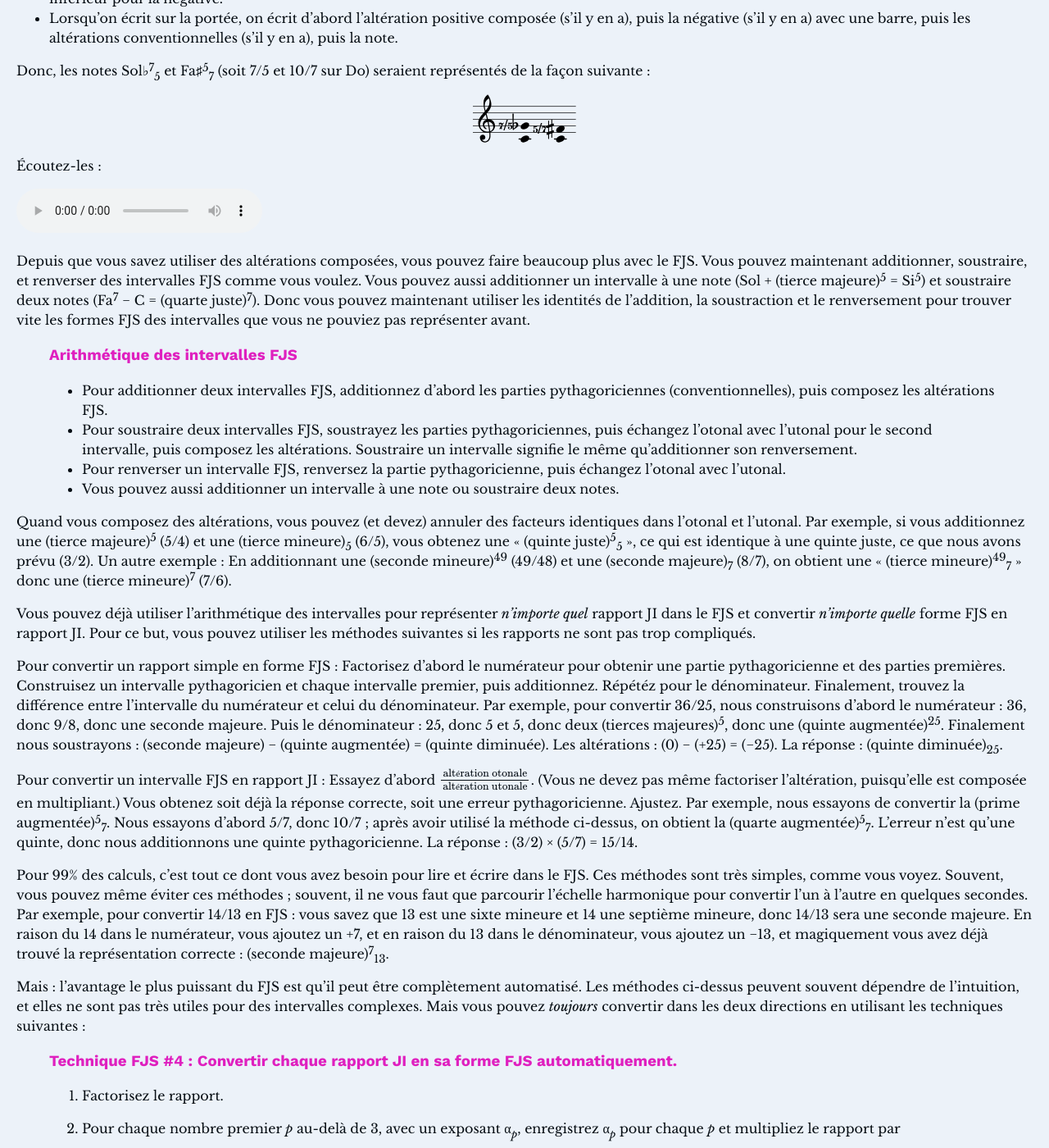
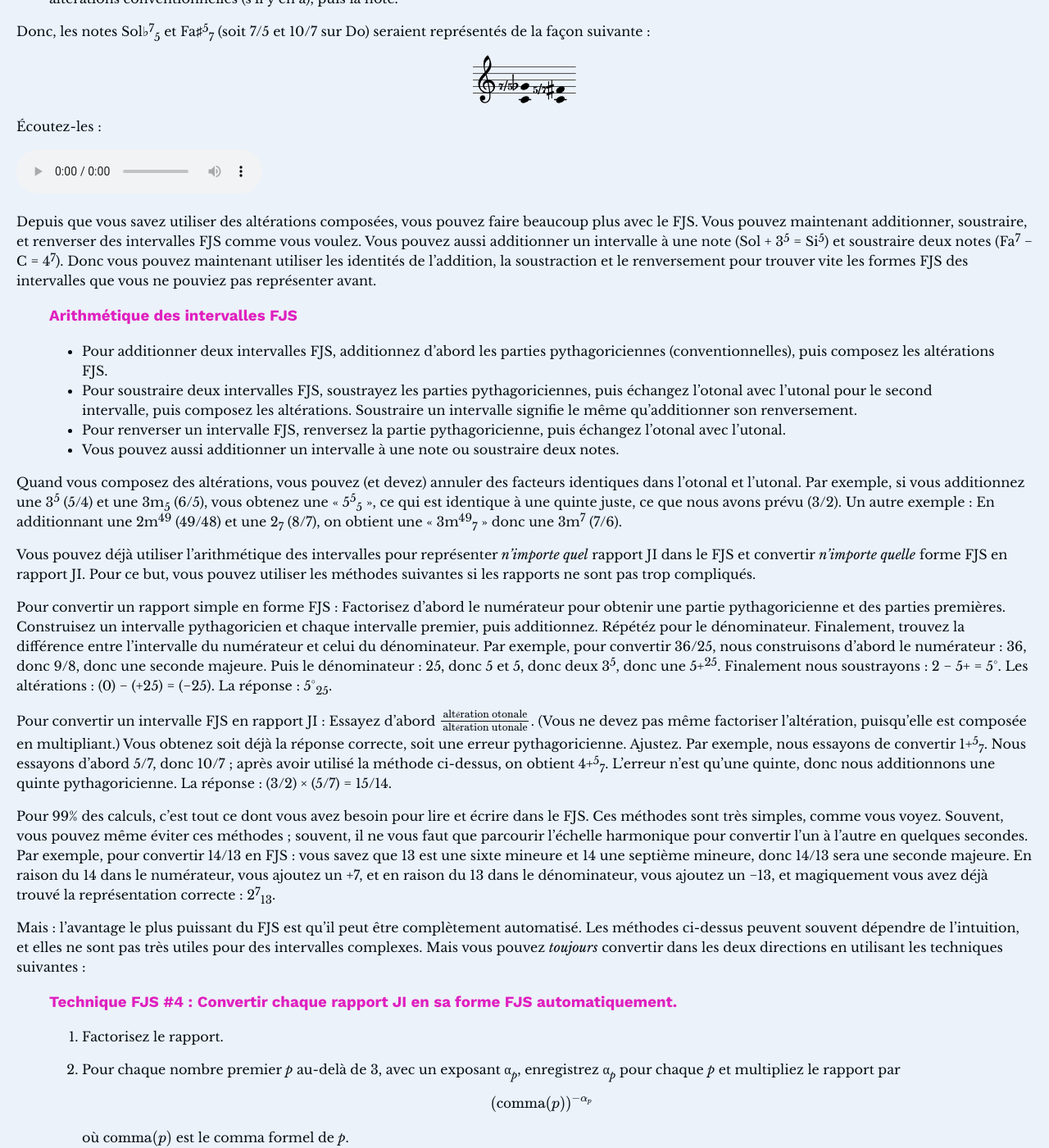
Before and after one commit to misotanni/misotanni.github.io, a Jekyll site: the page built from fjs/fr/crash.md, in a window 1280 px wide and 1400 px high, scrolled down 11201 px. Shown: the whole window at 82% size. Built offline with Jekyll 4.4.1, drawn with Linux system fonts in a browser that asks for light colours; our own code applies the rules of GitHub Pages for plain Markdown files; formulas are drawn with MathJax 3; some of the changed text lies outside the part shown.

Commit message:
the Great Interval-Naming Revolution Franćąiśę

```diff
--- a/fjs/fr/crash.md
+++ b/fjs/fr/crash.md
@@ -260,7 +260,7 @@ Pourquoi ? Parce que cette règle est plus logique et plus pratique. Voici une
 - Dans la troisième mesure, il y a un Do♯<sup>5</sup> puis un Do bécarre. Puisque ce n'est plus le même ton pythagoricien, il n'absorbe plus le +5, donc cela signifie Do♯<sup>5</sup>, Do.
 - Dans la quatrième mesure, il y a un Do♯<sup>5</sup> puis un Do bécarre avec +5. Nous avons ici Do♯<sup>5</sup>, Do<sup>5</sup> ; ce cas serait probablement le plus rare.
 
-Encore une remarque : le FJS permet aussi d'ajouter ces altérations en indice supérieur et inférieur aux noms des intervalles. C'est comment les rapports de l'intonation juste sont formellement nommés dans le FJS. Par exemple, 5/4 « s'appelle » une (tierce majeure)<sup>5</sup>. Cela signifie soit Mi<sup>5</sup> de Do, soit La<sup>5</sup> de Fa, soit Si<sup>5</sup> de Sol, etc.
+Encore une remarque : le FJS permet aussi d'ajouter ces altérations en indice supérieur et inférieur aux noms des intervalles (comme 3, 6m, 5°). C'est comment les rapports de l'intonation juste sont formellement nommés dans le FJS. Par exemple, 5/4 « s'appelle » 3<sup>5</sup>. Cela signifie soit Mi<sup>5</sup> de Do, soit La<sup>5</sup> de Fa, soit Si<sup>5</sup> de Sol, etc.
 
 D'accord. C'est tout que vous devez savoir pour pouvoir écrire les intervalles premiers. Vous allez apprendre une nouvelle technique maintenant. Vous n'avez plus besoin du rayon de tolérance : il n'est utilisé que dans l'algorithme principal pour calculer le déplacement.
 
@@ -270,7 +270,7 @@ D'accord. C'est tout que vous devez savoir pour pouvoir écrire les intervalles
 > 2. Écrivez l'intervalle qui correspond à ce nombre de quintes.
 > 3. Ajoutez une altération de ce nombre premier. Par exemple, 23/16 recevrait un +23.
 >
-> **Exemple :** Pour convertir 7/4 en forme FJS, nous trouvons d'abord le déplacement de 7 : −2. Nous écrivons l'intervalle de −2 quintes : Do–Fa–Si♭, donc une septième mineure. Finalement, nous ajoutons un +7 et on obtient une (septième mineure)<sup>7</sup>. (Oui, ça peut sembler un peu bizarre.)
+> **Exemple :** Pour convertir 7/4 en forme FJS, nous trouvons d'abord le déplacement de 7 : −2. Nous écrivons l'intervalle de −2 quintes : Do–Fa–Si♭, donc une septième mineure. Finalement, nous ajoutons un +7 et on obtient 7m<sup>7</sup>. (Oui, ça peut sembler un peu bizarre.)
 
 (La calculation inverse est banale : pour trouver le rapport d'un intervalle dans le FJS, si on sait qu'il s'agit d'un intervalle premier otonal, on prend tout simplement le nombre premier de l'altération en forme réduite !)
 
@@ -306,7 +306,7 @@ Vous pouvez déjà représenter le premier groupe, même si vous ne le savez pas
 
 Ces identités ont beaucoup de corollaires très pratiques pour devenir encore plus courant. Considérez par exemple que deux notes avec les mêmes altérations FJS sont toujours séparées par un intervalle pythagoricien. Mi<sup>5</sup> et Fa♯<sup>5</sup> ? Vous ne savez peut-être pas du tout ce qu'ils sont dans la tonalité de Si♭<sub>7</sub>, mais vous savez que l'intervalle entre eux est une seconde majeure pythagoricienne, alors 9/8. Élégant, n'est-ce pas ?
 
-Vous pouvez aussi utiliser ces identités pour représenter le premier groupe d'intervalles manquants. Imaginez par exemple 15/8. Nous le divisons en deux parties : la pythagoricienne et le reste. Nous obtenons 3/2 et 5/4. Nous traduisons maintenant dans le FJS et puis nous additionnons les intervalles obtenus. 3/2 est une (quinte juste) et 5/4 est une (tierce majeure)<sup>5</sup>. La somme est une (septième majeure)<sup>5</sup>. C'est tout simplement l'addition conventionnelle d'intervalles, mais nous ajoutons les altérations FJS, et nous obtenons vraiment la représentation de 15/8 dans le FJS !
+Vous pouvez aussi utiliser ces identités pour représenter le premier groupe d'intervalles manquants. Imaginez par exemple 15/8. Nous le divisons en deux parties : la pythagoricienne et le reste. Nous obtenons 3/2 et 5/4. Nous traduisons maintenant dans le FJS et puis nous additionnons les intervalles obtenus. 3/2 est une 5 et 5/4 est une 3<sup>5</sup>. La somme est une 7<sup>5</sup>. C'est tout simplement l'addition conventionnelle d'intervalles, mais nous ajoutons les altérations FJS, et nous obtenons vraiment la représentation de 15/8 dans le FJS !
 
 D'une manière différente : Le quinzième harmonique est comme le cinquième harmonique dans la tonalité de dominante. Pour représenter 15/8 sur Do, nous commençons avec une « modulation imaginaire » vers Sol. Ici, notre cible est tout simplement le cinquième harmonique, alors Si<sup>5</sup>, ce qui est donc aussi la représentation de 15/8 sur Do.
 
@@ -317,7 +317,7 @@ Essayez d'utiliser ces méthodes pour résoudre l'exercice suivant.
 ### Exercice 3
 
 1. Trouvez les formes FJS des rapports suivants : 5/3, 6/5, 7/6, 9/5.
-2. Trouvez les rapports correspondants aux formes FJS suivants : (seconde majeure)<sup>5</sup>, (tierce majeure)<sub>7</sub>, (septième mineure)<sup>11</sup>.
+2. Trouvez les rapports correspondants aux formes FJS suivants : 2<sup>5</sup>, 3<sub>7</sub>, 3m<sup>11</sup>.
 3. Écrivez dans le FJS, sur Do, l'échelle ptolémaïque dont les rapports sont : 1/1, 9/8, 5/4, 4/3, 3/2, 5/3, 15/8, 2/1.
 4. (DIFFICILE !) Considérez l'échelle suivante. Est-elle un mode de celle ci-dessus ? <img src="../assets/crash/just-minor.svg" alt="Do–Ré–Mi♭_5–Fa–Sol–La♭_5–Si♭_5–Do"> <audio controls><source src="../assets/crash/just-minor.mp3" type="audio/mpeg"></audio>
 
@@ -325,7 +325,7 @@ Vous pouvez vérifier vos réponses [ici](solutions.html).
 
 (À la fin de cette méthode, vous allez connaître des techniques pour pouvoir convertir *chaque* rapport possible en intervalle FJS et inversement. Mais c'est une bonne idée de connaître les méthodes ci-dessus aussi puisqu'elles sont beaucoup plus rapides et vous vous en servirez beaucoup plus. C'est similaire aux méthodes différentes de résoudre une équation du second degré. Il y a une formule pour cela qui fonctionne toujours, mais elle est la méthode la plus lente.)
 
-Pendant que vous utilisiez ces identités pour résoudre cet exercice, vous vous êtes posé ou posée peut-être la question : « Comment est-ce que j'additionnerais deux (tierces majeures)<sup>5</sup> ? Qu'est-ce qui serait le résultat ? » Est-ce que ce serait une (quinte augmentée)<sup>5</sup> ? Non. Elle serait la somme d'une (tierce majeure) et une (tierce majeure)<sup>5</sup>. Ici, nous additionnons une (tierce majeure)<sup>5</sup> à une autre (tierce majeure)<sup>5</sup>.
+Pendant que vous utilisiez ces identités pour résoudre cet exercice, vous vous êtes posé ou posée peut-être la question : « Comment est-ce que j'additionnerais deux 3<sup>5</sup> ? Qu'est-ce qui serait le résultat ? » Est-ce que ce serait une 5+<sup>5</sup> ? Non. Elle serait la somme d'une 3 et une 3<sup>5</sup>. Ici, nous additionnons une 3<sup>5</sup> à une autre 3<sup>5</sup>.
 
 La réponse à cette question est aussi la méthode que le FJS utilise pour représenter le deuxième groupe d'intervalles manquants : des *altérations composées*.
 
@@ -333,7 +333,7 @@ Chaque note ou intervalle FJS peut avoir plus qu'une altération FJS – ils en
 
 Si les altérations composées sont assez grandes que vous ne reconnaissez plus les facteurs (par exemple, 119 = 7 × 17), vous pouvez aussi écrire les facteurs en séquence, avec des virgules entre nombres premiers. Un Ré<sup>7,17</sup> serait donc identique à un Ré<sup>119</sup>. Il est habituel d'écrire ces facteurs dans un ordre non décroissant, mais chaque ordre est correct. Vous pouvez aussi les multiplier comment vous voulez. Par exemple, écrire Sol<sup>11,125</sup> est correct (bien que je n'aie pas multiplié que certains facteurs).
 
-Alors, la réponse à la question : La somme de deux (tierces majeures)<sup>5</sup> est une (quinte augmentée)<sup>25</sup> qui convient beaucoup à être la forme FJS du rapport 25/16. En sachant aussi que 7/4 est représenté par une (septième mineure)<sup>7</sup>, vous savez aussi tout de suite que 49/32 est une (sixte mineure)<sup>49</sup> et 35/32 une (seconde majeure)<sup>35</sup>.
+Alors, la réponse à la question : La somme de deux 3<sup>5</sup> est une 5+<sup>25</sup> qui convient beaucoup à être la forme FJS du rapport 25/16. En sachant aussi que 7/4 est représenté par une 7m<sup>7</sup>, vous savez aussi tout de suite que 49/32 est une 6m<sup>49</sup> et 35/32 une 2<sup>35</sup>.
 
 Comme j'ai déjà expliqué, l'otonalité et l'utonalité ne sont jamais mixtes. Si un Sol♭ aurait des altérations +7 et −5 simultanément, on aurait un Sol♭<sup>7</sup><sub>5</sub>. Les règles exactes sont suivantes :
 
@@ -348,7 +348,7 @@ Donc, les notes Sol♭<sup>7</sup><sub>5</sub> et Fa♯<sup>5</sup><sub>7</sub>
 
 <audio controls><source src="../assets/crash/interval.mp3" type="audio/mpeg"></audio>
 
-Depuis que vous savez utiliser des altérations composées, vous pouvez faire beaucoup plus avec le FJS. Vous pouvez maintenant additionner, soustraire, et renverser des intervalles FJS comme vous voulez. Vous pouvez aussi additionner un intervalle à une note (Sol + (tierce majeure)<sup>5</sup> = Si<sup>5</sup>) et soustraire deux notes (Fa<sup>7</sup> − C = (quarte juste)<sup>7</sup>). Donc vous pouvez maintenant utiliser les identités de l'addition, la soustraction et le renversement pour trouver vite les formes FJS des intervalles que vous ne pouviez pas représenter avant.
+Depuis que vous savez utiliser des altérations composées, vous pouvez faire beaucoup plus avec le FJS. Vous pouvez maintenant additionner, soustraire, et renverser des intervalles FJS comme vous voulez. Vous pouvez aussi additionner un intervalle à une note (Sol + 3<sup>5</sup> = Si<sup>5</sup>) et soustraire deux notes (Fa<sup>7</sup> − C = 4<sup>7</sup>). Donc vous pouvez maintenant utiliser les identités de l'addition, la soustraction et le renversement pour trouver vite les formes FJS des intervalles que vous ne pouviez pas représenter avant.
 
 > ### Arithmétique des intervalles FJS
 >
@@ -357,15 +357,15 @@ Depuis que vous savez utiliser des altérations composées, vous pouvez faire be
 > - Pour renverser un intervalle FJS, renversez la partie pythagoricienne, puis échangez l'otonal avec l'utonal.
 > - Vous pouvez aussi additionner un intervalle à une note ou soustraire deux notes.
 
-Quand vous composez des altérations, vous pouvez (et devez) annuler des facteurs identiques dans l'otonal et l'utonal. Par exemple, si vous additionnez une (tierce majeure)<sup>5</sup> (5/4) et une (tierce mineure)<sub>5</sub> (6/5), vous obtenez une « (quinte juste)<sup>5</sup><sub>5</sub> », ce qui est identique à une quinte juste, ce que nous avons prévu (3/2). Un autre exemple : En additionnant une (seconde mineure)<sup>49</sup> (49/48) et une (seconde majeure)<sub>7</sub> (8/7), on obtient une « (tierce mineure)<sup>49</sup><sub>7</sub> » donc une (tierce mineure)<sup>7</sup> (7/6).
+Quand vous composez des altérations, vous pouvez (et devez) annuler des facteurs identiques dans l'otonal et l'utonal. Par exemple, si vous additionnez une 3<sup>5</sup> (5/4) et une 3m<sub>5</sub> (6/5), vous obtenez une « 5<sup>5</sup><sub>5</sub> », ce qui est identique à une quinte juste, ce que nous avons prévu (3/2). Un autre exemple : En additionnant une 2m<sup>49</sup> (49/48) et une 2<sub>7</sub> (8/7), on obtient une « 3m<sup>49</sup><sub>7</sub> » donc une 3m<sup>7</sup> (7/6).
 
 Vous pouvez déjà utiliser l'arithmétique des intervalles pour représenter *n'importe quel* rapport JI dans le FJS et convertir *n'importe quelle* forme FJS en rapport JI. Pour ce but, vous pouvez utiliser les méthodes suivantes si les rapports ne sont pas trop compliqués.
 
-Pour convertir un rapport simple en forme FJS : Factorisez d'abord le numérateur pour obtenir une partie pythagoricienne et des parties premières. Construisez un intervalle pythagoricien et chaque intervalle premier, puis additionnez. Répétéz pour le dénominateur. Finalement, trouvez la différence entre l'intervalle du numérateur et celui du dénominateur. Par exemple, pour convertir 36/25, nous construisons d'abord le numérateur : 36, donc 9/8, donc une seconde majeure. Puis le dénominateur : 25, donc 5 et 5, donc deux (tierces majeures)<sup>5</sup>, donc une (quinte augmentée)<sup>25</sup>. Finalement nous soustrayons : (seconde majeure) − (quinte augmentée) = (quinte diminuée). Les altérations : (0) − (+25) = (−25). La réponse : (quinte diminuée)<sub>25</sub>.
+Pour convertir un rapport simple en forme FJS : Factorisez d'abord le numérateur pour obtenir une partie pythagoricienne et des parties premières. Construisez un intervalle pythagoricien et chaque intervalle premier, puis additionnez. Répétéz pour le dénominateur. Finalement, trouvez la différence entre l'intervalle du numérateur et celui du dénominateur. Par exemple, pour convertir 36/25, nous construisons d'abord le numérateur : 36, donc 9/8, donc une seconde majeure. Puis le dénominateur : 25, donc 5 et 5, donc deux 3<sup>5</sup>, donc une 5+<sup>25</sup>. Finalement nous soustrayons : 2 − 5+ = 5°. Les altérations : (0) − (+25) = (−25). La réponse : 5°<sub>25</sub>.
 
-Pour convertir un intervalle FJS en rapport JI : Essayez d'abord $$\frac{\text{altération otonale}}{\text{altération utonale}}$$. (Vous ne devez pas même factoriser l'altération, puisqu'elle est composée en multipliant.) Vous obtenez soit déjà la réponse correcte, soit une erreur pythagoricienne. Ajustez. Par exemple, nous essayons de convertir la (prime augmentée)<sup>5</sup><sub>7</sub>. Nous essayons d'abord 5/7, donc 10/7 ; après avoir utilisé la méthode ci-dessus, on obtient la (quarte augmentée)<sup>5</sup><sub>7</sub>. L'erreur n'est qu'une quinte, donc nous additionnons une quinte pythagoricienne. La réponse : (3/2) × (5/7) = 15/14.
+Pour convertir un intervalle FJS en rapport JI : Essayez d'abord $$\frac{\text{altération otonale}}{\text{altération utonale}}$$. (Vous ne devez pas même factoriser l'altération, puisqu'elle est composée en multipliant.) Vous obtenez soit déjà la réponse correcte, soit une erreur pythagoricienne. Ajustez. Par exemple, nous essayons de convertir 1+<sup>5</sup><sub>7</sub>. Nous essayons d'abord 5/7, donc 10/7 ; après avoir utilisé la méthode ci-dessus, on obtient 4+<sup>5</sup><sub>7</sub>. L'erreur n'est qu'une quinte, donc nous additionnons une quinte pythagoricienne. La réponse : (3/2) × (5/7) = 15/14.
 
-Pour 99% des calculs, c'est tout ce dont vous avez besoin pour lire et écrire dans le FJS. Ces méthodes sont très simples, comme vous voyez. Souvent, vous pouvez même éviter ces méthodes ; souvent, il ne vous faut que parcourir l'échelle harmonique pour convertir l'un à l'autre en quelques secondes. Par exemple, pour convertir 14/13 en FJS : vous savez que 13 est une sixte mineure et 14 une septième mineure, donc 14/13 sera une seconde majeure. En raison du 14 dans le numérateur, vous ajoutez un +7, et en raison du 13 dans le dénominateur, vous ajoutez un −13, et magiquement vous avez déjà trouvé la représentation correcte : (seconde majeure)<sup>7</sup><sub>13</sub>.
+Pour 99% des calculs, c'est tout ce dont vous avez besoin pour lire et écrire dans le FJS. Ces méthodes sont très simples, comme vous voyez. Souvent, vous pouvez même éviter ces méthodes ; souvent, il ne vous faut que parcourir l'échelle harmonique pour convertir l'un à l'autre en quelques secondes. Par exemple, pour convertir 14/13 en FJS : vous savez que 13 est une sixte mineure et 14 une septième mineure, donc 14/13 sera une seconde majeure. En raison du 14 dans le numérateur, vous ajoutez un +7, et en raison du 13 dans le dénominateur, vous ajoutez un −13, et magiquement vous avez déjà trouvé la représentation correcte : 2<sup>7</sup><sub>13</sub>.
 
 Mais : l'avantage le plus puissant du FJS est qu'il peut être complètement automatisé. Les méthodes ci-dessus peuvent souvent dépendre de l'intuition, et elles ne sont pas très utiles pour des intervalles complexes. Mais vous pouvez *toujours* convertir dans les deux directions en utilisant les techniques suivantes :
 
@@ -382,7 +382,7 @@ Mais : l'avantage le plus puissant du FJS est qu'il peut être complètement au
 > 4. Ajoutez maintenant les α<sub>*p*</sub> comme altérations : positif-otonal, négatif-utonal.
 > 5. Réduisez et ajustez l'octave.
 >
-> **Exemple :** Convertissons le demi-ton chromatique faible, 25/24, en FJS en utilisant cette technique. 25/24 = 2<sup>3</sup> 3<sup>−1</sup> 5<sup>2</sup>. En raison du 5<sup>2</sup> nous enregistrons 2 et multiplions par (80/81)<sup>−2</sup>. On obtient 2187/2048 qui est pythagoricien et devient une prime augmentée. Nous ajoutons maintenant un +5 double (en raison du 2) et obtenons alors la réponse : (prime augmentée)<sup>25</sup>.
+> **Exemple :** Convertissons le demi-ton chromatique faible, 25/24, en FJS en utilisant cette technique. 25/24 = 2<sup>3</sup> 3<sup>−1</sup> 5<sup>2</sup>. En raison du 5<sup>2</sup> nous enregistrons 2 et multiplions par (80/81)<sup>−2</sup>. On obtient 2187/2048 qui est pythagoricien et devient une prime augmentée. Nous ajoutons maintenant un +5 double (en raison du 2) et obtenons alors la réponse : 1+<sup>25</sup>.
 
 > ### Technique FJS \#5 : Convertir chaque représentation FJS en rapport JI automatiquement.
 >
@@ -390,7 +390,7 @@ Mais : l'avantage le plus puissant du FJS est qu'il peut être complètement au
 > 2. Pour chaque altération otonale de *p*, multipliez par le comma formel de *p*. Pour les utonales, divisez.
 > 3. Réduisez et ajustez l'octave.
 >
-> **Exemple :** L'une des harmonies iconiques du *Well-Tuned Piano* de La Monte Young est représentée dans le FJS avec une (tierce mineure)<sup>49</sup>. Pour trouver le rapport, nous convertissons d'abord la tierce mineure en 32/27. L'altération +49 signifie une double multiplication par le comma formel de 7. Donc (32/27) × (63/64)<sup>2</sup> = 147/128.
+> **Exemple :** L'une des harmonies iconiques du *Well-Tuned Piano* de La Monte Young est représentée dans le FJS avec 3m<sup>49</sup>. Pour trouver le rapport, nous convertissons d'abord la tierce mineure en 32/27. L'altération +49 signifie une double multiplication par le comma formel de 7. Donc (32/27) × (63/64)<sup>2</sup> = 147/128.
 
 Une dernière remarque est à propos de la prononciation et ASCII. Si vous voulez communiquer en FJS, il faudrait qu'il soit possible dans plus qu'un seul médium. Voici les règles de prononciation, simples et logiques :
 
@@ -400,17 +400,17 @@ Une dernière remarque est à propos de la prononciation et ASCII. Si vous voule
 > 2. Ajoutez l'altération otonale composée (s'il y en a) : prononcez le nombre lui-même, avec un préfixe « super » qui est optionnel.
 > 3. Ajoutez l'altération utonale composée (s'il y en a) : prononcez le nombre lui-même avec un préfixe « sub ».
 
-Par exemple, on prononce Mi<sup>5</sup> comme « Mi-cinq » ou « Mi-super-cinq », et Mi♭<sub>5</sub> comme « Mi-bémol-sub-cinq ». Un intervalle comme la (quarte juste)<sup>7</sup><sub>11</sub> serait « quarte-juste-(super)-sept-sub-onze » où le mot « super » est optionnel, pour accentuer la séparation entre le nom conventionnel et le début des altérations FJS.
+Par exemple, on prononce Mi<sup>5</sup> comme « Mi-cinq » ou « Mi-super-cinq », et Mi♭<sub>5</sub> comme « Mi-bémol-sub-cinq ». Un intervalle comme 4<sup>7</sup><sub>11</sub> serait « quarte-juste-(super)-sept-sub-onze » où le mot « super » est optionnel, pour accentuer la séparation entre le nom conventionnel et le début des altérations FJS.
 
 Si vous séparez les altérations, il n'y a aucune différence. La<sup>5,17</sup><sub>13</sub> serait « La-(super)-cinq-dix-sept-sub-treize ». Le mot « sub » est tout simplement un terminateur de la partie otonale. Il indique que les nombres suivants appartiennent à la partie utonale.
 
-À propos d'ASCII : Ce serait problématique d'écrire ces noms avec un clavier conventionnel à cause des indices supérieurs et inférieurs. Alternativement, on peut indiquer l'utonal avec une barre de soulignement, comme d'habitude, et vous pouvez ainsi indiquer l'otonal avec un signe caret, mais vous n'avez jamais besoin du signe caret en français. Mi<sup>5</sup> serait `Mi^5` ou `Mi5` ; une (tierce majeure)<sup>5</sup> serait une `(tierce majeure)^5` ou une `(tierce majeure)5`.
+À propos d'ASCII : Ce serait problématique d'écrire ces noms avec un clavier conventionnel à cause des indices supérieurs et inférieurs. Alternativement, on peut indiquer l'utonal avec une barre de soulignement, comme d'habitude, et vous pouvez ainsi indiquer l'otonal avec un signe caret, mais vous n'en avez besoin que pour les intervalles majeurs et justes en français. Mi<sup>5</sup> serait `Mi^5` ou `Mi5` ; une (tierce majeure)<sup>5</sup> serait `3^5`, mais `35` serait 243/8.
 
 **C'est tout !**
 
 C'est tout ce dont vous avez besoin pour utiliser *tout* le FJS et représenter *toute* l'intonation juste ! Vous n'avez pas besoin d'apprendre aucuns nombres par cœur ou chercher dans des tableaux, rien ! L'un des plus grands avantages de ce système est qu'il est complètement portable. Tout ce dont vous avez besoin pour le construire à partir de zéro, c'est le rayon de tolérance et des calculs. Les techniques que vous avez appris peuvent être automatisées et le système entier peut être géré par un ordinateur.
 
-Le FJS a encore beaucoup de belles qualités grâce auxquelles il est tellement logique. La plus importante, c'est qu'il crée une *bijection* à l'intonation juste ; chaque nombre rationnel n'a qu'une forme FJS, et chaque forme FJS ne correspond qu'à un nombre rationnel. Une autre qualité dont je vous ai déjà parlé : le FJS a un *isomorphisme* ; il n'y a aucune différence si vous composez des rapports JI puis les transformez en FJS, ou d'abord transformez en FJS puis composez les transformations ; le résultat est le même. Grâce à ces qualités, il est très facile de transposer dans le FJS. Pour transposer d'une (seconde majeure)<sup>5</sup>, on transpose d'abord d'une seconde majeure comme d'habitude, sans changer les altérations FJS, puis, on ajoute partout un +5 et compose (par exemple, pour que +5 devienne +25, ou +7 devienne +35, ou −5 devienne 1).
+Le FJS a encore beaucoup de belles qualités grâce auxquelles il est tellement logique. La plus importante, c'est qu'il crée une *bijection* à l'intonation juste ; chaque nombre rationnel n'a qu'une forme FJS, et chaque forme FJS ne correspond qu'à un nombre rationnel. Une autre qualité dont je vous ai déjà parlé : le FJS a un *isomorphisme* ; il n'y a aucune différence si vous composez des rapports JI puis les transformez en FJS, ou d'abord transformez en FJS puis composez les transformations ; le résultat est le même. Grâce à ces qualités, il est très facile de transposer dans le FJS. Pour transposer d'une 2<sup>5</sup>, on transpose d'abord d'une seconde majeure comme d'habitude, sans changer les altérations FJS, puis, on ajoute partout un +5 et compose (par exemple, pour que +5 devienne +25, ou +7 devienne +35, ou −5 devienne 1).
 
 Il y a encore une chose que vous voudriez peut-être voir avant que vous mettiez vos nouvelles connaissances à l'essai. Ce sont encore des astuces ; vous auriez pu calculer ce tableau vous-même si vous aviez voulu (mais vous ne voudriez pas, donc je l'ai fait pour vous).
 
@@ -431,7 +431,7 @@ Vous pouvez maintenant découvrir pourquoi j'ai choisi la racine carrée de 33/3
 ### Exercice 4
 
 1. Trouvez la forme FJS des rapports suivants, en utilisant n'importe quelle technique : 28/27, 15/13, 33/25.
-2. Trouvez le rapport qui correspond aux représentations FJS suivantes, en utilisant n'importe quelle technique : (sixte majeure)<sub>7</sub>, (quarte diminuée)<sup>13</sup><sub>5</sub>, (tierce mineure)<sub>25</sub>.
+2. Trouvez le rapport qui correspond aux représentations FJS suivantes, en utilisant n'importe quelle technique : 6<sub>7</sub>, 4°<sup>13</sup><sub>5</sub>, 3m<sub>25</sub>.
 3. Écrivez une traduction de cette progression d'accords célèbre en Si♭ majeur. Vous voyez les rapports de chaque note sur Si♭ (sans octaves).
 	- 10/9, 5/4, 4/3, 5/3, 1/1
 	- 3/2, 9/8, 21/16, 27/16, 15/8
```
Also changed, not shown: fjs/de/crash.md (+1 -1 lines), fjs/fr/examples.md (+13 -15 lines), fjs/fr/faq.md (+1 -1 lines), fjs/fr/solutions.md (+3 -3 lines).
